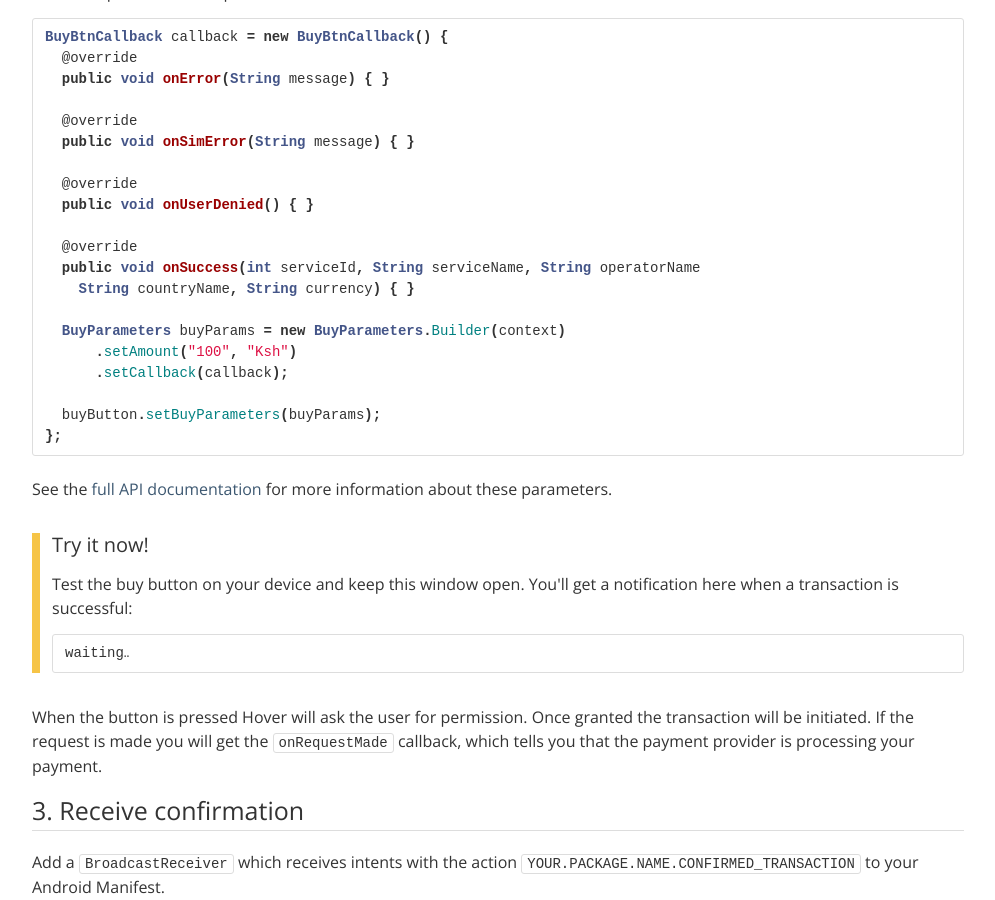
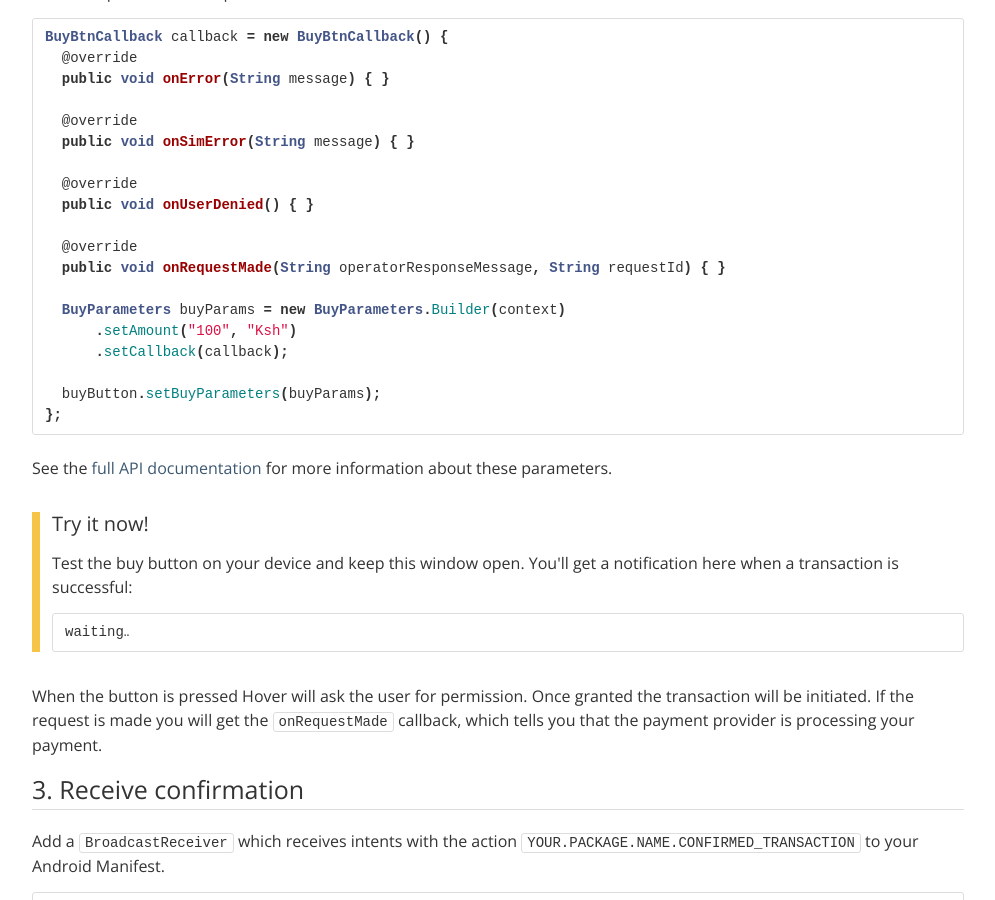
Before and after one commit to stephengacheru/usehover.github.io, a Jekyll site: the page built from quickstart.md, in a window 1280 px wide and 900 px high, scrolled down 1489 px. Shown: the whole window, without its empty margins (142-1137 px from the left). Built offline with Jekyll 4.4.1, drawn with Linux system fonts in a browser that asks for light colours; our own code applies the rules of GitHub Pages for plain Markdown files.

Commit message:
Update quickstart.md
Changed Buy Button callback methods

```diff
--- a/quickstart.md
+++ b/quickstart.md
@@ -86,8 +86,7 @@ BuyBtnCallback callback = new BuyBtnCallback() {
   public void onUserDenied() { }
 
   @override
-  public void onSuccess(int serviceId, String serviceName, String operatorName
-    String countryName, String currency) { }
+  public void onRequestMade(String operatorResponseMessage, String requestId) { }
 
   BuyParameters buyParams = new BuyParameters.Builder(context)
       .setAmount("100", "Ksh")
```
